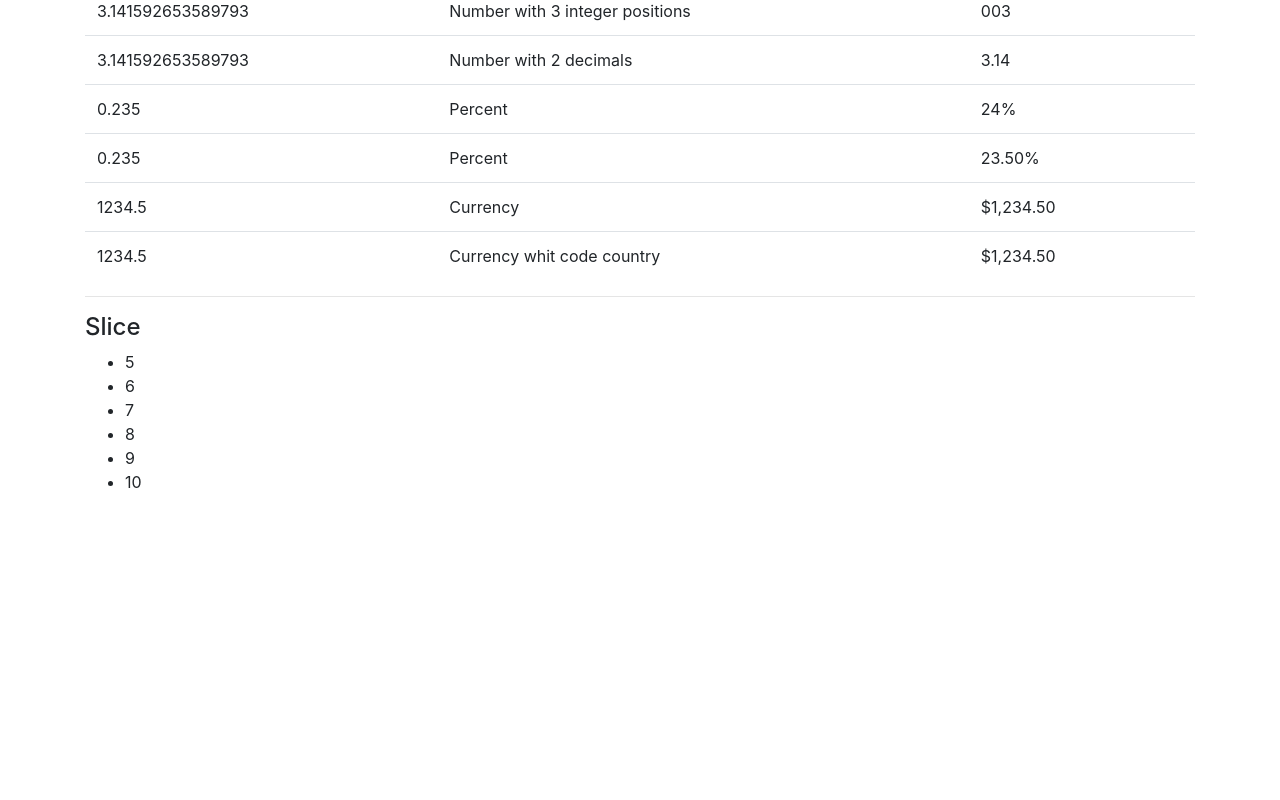
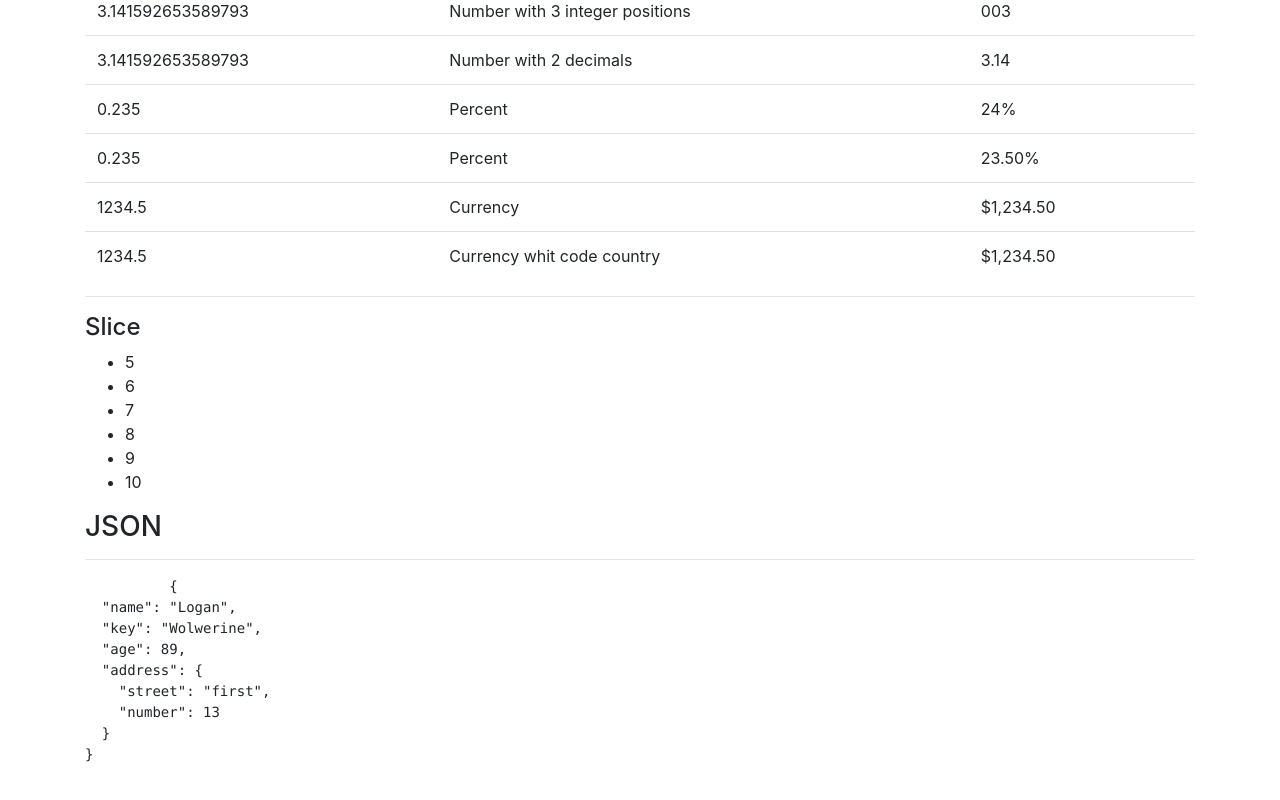
Before and after one commit to IsaacRh/angular-pipes, an Angular app: page / in a window 1280 px wide. Shown: the part 455-1255 px from the top of the page. Before the commit the page ends 965 px from the top, so only its background shows below. Built offline with nearby package versions, Linux system fonts and the light colour scheme.

Commit message:
[ADD] --Pipe JSON

```diff
--- a/src/app/app.component.html
+++ b/src/app/app.component.html
@@ -77,5 +77,14 @@
     <ul>
       <li *ngFor="let item of array | slice:4:20">{{ item }}</li>
     </ul>
+    <h3>JSON</h3>
+    <hr>
+    <div class="row mb-5">
+      <div class="col">
+        <pre>
+          {{hero | json}}
+        </pre>
+      </div>
+    </div>
   </div>
 </div>
--- a/src/app/app.component.ts
+++ b/src/app/app.component.ts
@@ -11,4 +11,14 @@ export class AppComponent {
   PI:number = Math.PI;
   percentage:number = 0.235;
   salary: number = 1234.5;
+
+  hero = {
+    name: 'Logan',
+    key: 'Wolwerine',
+    age: 89,
+    address: {
+      street: 'first',
+      number: 13
+    }
+  }
 }
```
